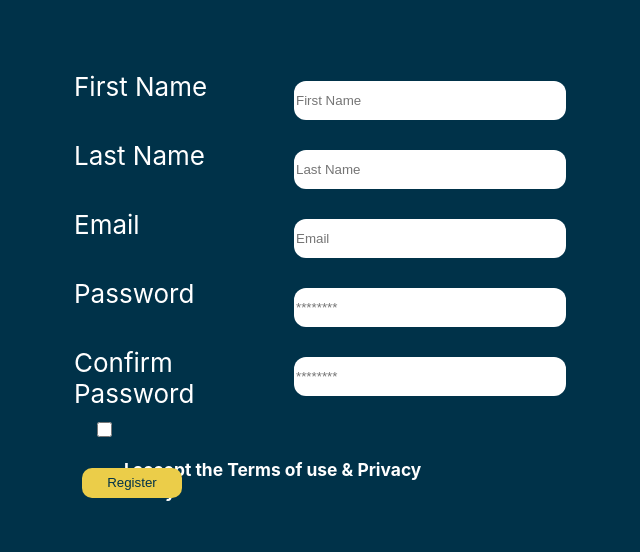
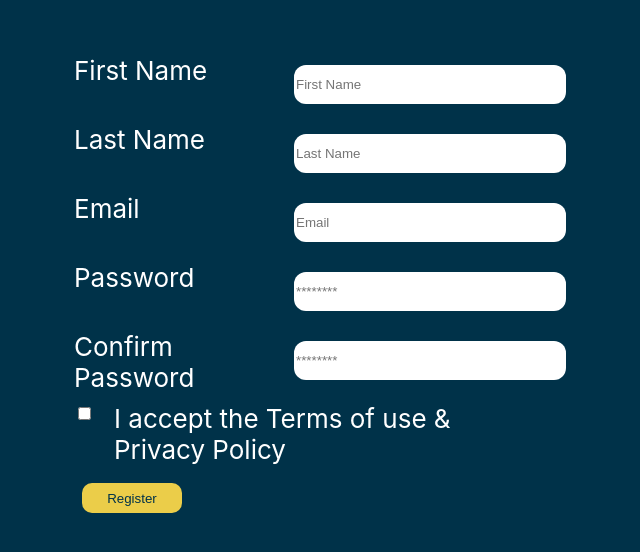
Before and after one commit to alimarzoug12/taskifyApp, a React (Create React App) app: page /register in a window 1280 px wide. Shown: the part 112-664 px from the top of the page, without its empty margins (326-966 px from the left). Built offline with nearby package versions, Linux system fonts and the light colour scheme.

Commit message:
fix: fix `register page` component display

```diff
--- a/src/pages/register/index.tsx
+++ b/src/pages/register/index.tsx
@@ -2,6 +2,8 @@ import React from "react"
 import { useNavigate } from "react-router-dom";
 
 export function Register ():JSX.Element{
+    const navigate = useNavigate();
+
     const [firstName,setFirstName]=React.useState<string>("")
     const [lastName,setLastName]=React.useState<string>("")
     const [password,setPassword]=React.useState<string>("")
@@ -37,7 +39,8 @@ export function Register ():JSX.Element{
             </div>
 
             <div>
-            <span>Password </span></div><div>
+            <span>Password </span></div>
+            <div>
             <input type="password" className="input" placeholder="********" required minLength={8} value={password}
              onChange={(event)=>setPassword(event.target.value)}/>
             </div>
@@ -48,7 +51,15 @@ export function Register ():JSX.Element{
              onChange={(event)=>setConfPassword(event.target.value)}/>
             </div>
 
-            <div className="chkbx"><input type="checkbox" className="chkbx1" onChange={(event)=>setIsChecked(!isChecked)}/><h6>I accept the Terms of use & Privacy Policy</h6></div><br/>
+            <div
+                style={{gap:"20px",
+                 justifyContent: "space-between",
+                 display: "flex",
+                 width: "400px"}}>
+            <input type="checkbox" className="chkbx1" onChange={(event)=>setIsChecked(!isChecked)}/>
+            <span>I accept the Terms of use & Privacy Policy</span>
+            </div>
+            <br/>
             <button type="submit" className="button" onClick={()=>{onclickRegisterHandleEvent(firstName,lastName,email,password,isChecked)}}>Register</button>
 
         </div>
```
